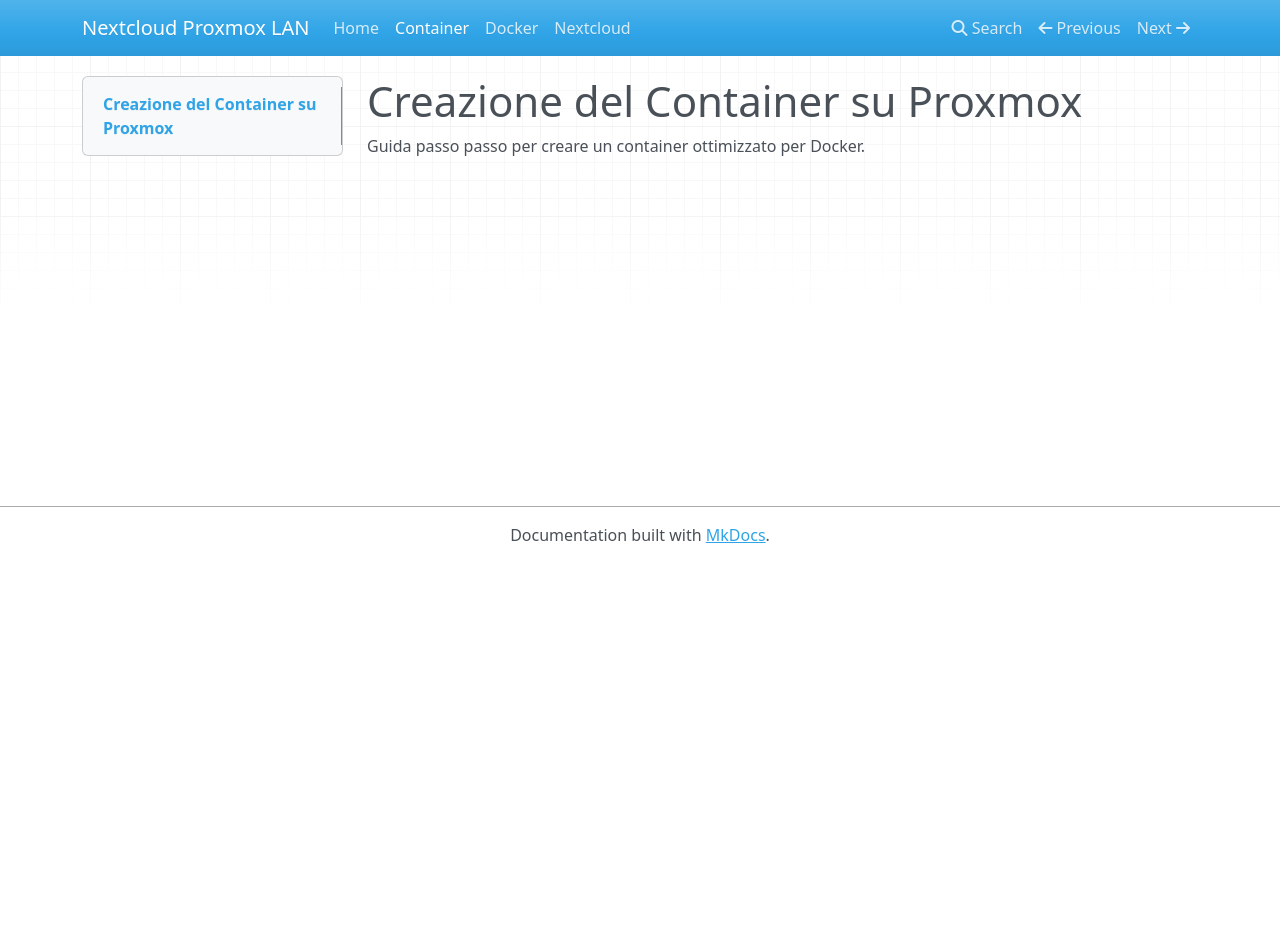
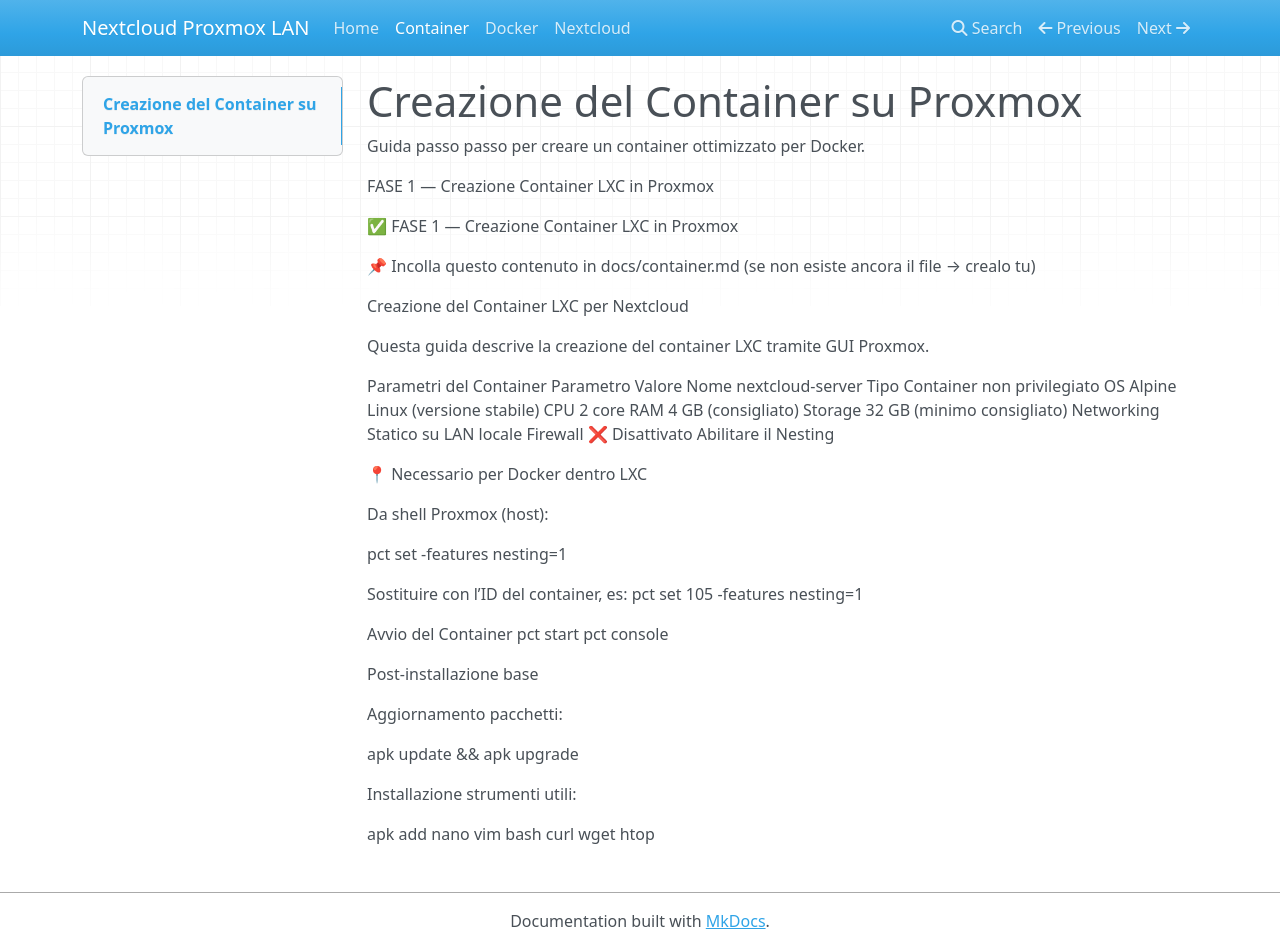
Before and after one commit to masilib/nextcloud-proxmox-lan, an MkDocs documentation site: the page built from docs/01-creazione-container.md, in a window 1280 px wide and 949 px high. Built offline with MkDocs 1.6.1, drawn with Linux system fonts in a browser that asks for light colours; nearby versions of some CDN libraries.

Commit message:
Update 01-creazione-container.md

```diff
--- a/docs/01-creazione-container.md
+++ b/docs/01-creazione-container.md
@@ -1,3 +1,51 @@
 # Creazione del Container su Proxmox
 
 Guida passo passo per creare un container ottimizzato per Docker.
+
+FASE 1 — Creazione Container LXC in Proxmox
+
+
+✅ FASE 1 — Creazione Container LXC in Proxmox
+
+📌 Incolla questo contenuto in docs/container.md
+(se non esiste ancora il file → crealo tu)
+
+Creazione del Container LXC per Nextcloud
+
+Questa guida descrive la creazione del container LXC tramite GUI Proxmox.
+
+Parametri del Container
+Parametro	Valore
+Nome	nextcloud-server
+Tipo	Container non privilegiato
+OS	Alpine Linux (versione stabile)
+CPU	2 core
+RAM	4 GB (consigliato)
+Storage	32 GB (minimo consigliato)
+Networking	Statico su LAN locale
+Firewall	❌ Disattivato
+Abilitare il Nesting
+
+📍 Necessario per Docker dentro LXC
+
+Da shell Proxmox (host):
+
+pct set <ID> -features nesting=1
+
+
+Sostituire <ID> con l’ID del container, es: pct set 105 -features nesting=1
+
+Avvio del Container
+pct start <ID>
+pct console <ID>
+
+Post-installazione base
+
+Aggiornamento pacchetti:
+
+apk update && apk upgrade
+
+
+Installazione strumenti utili:
+
+apk add nano vim bash curl wget htop
```
